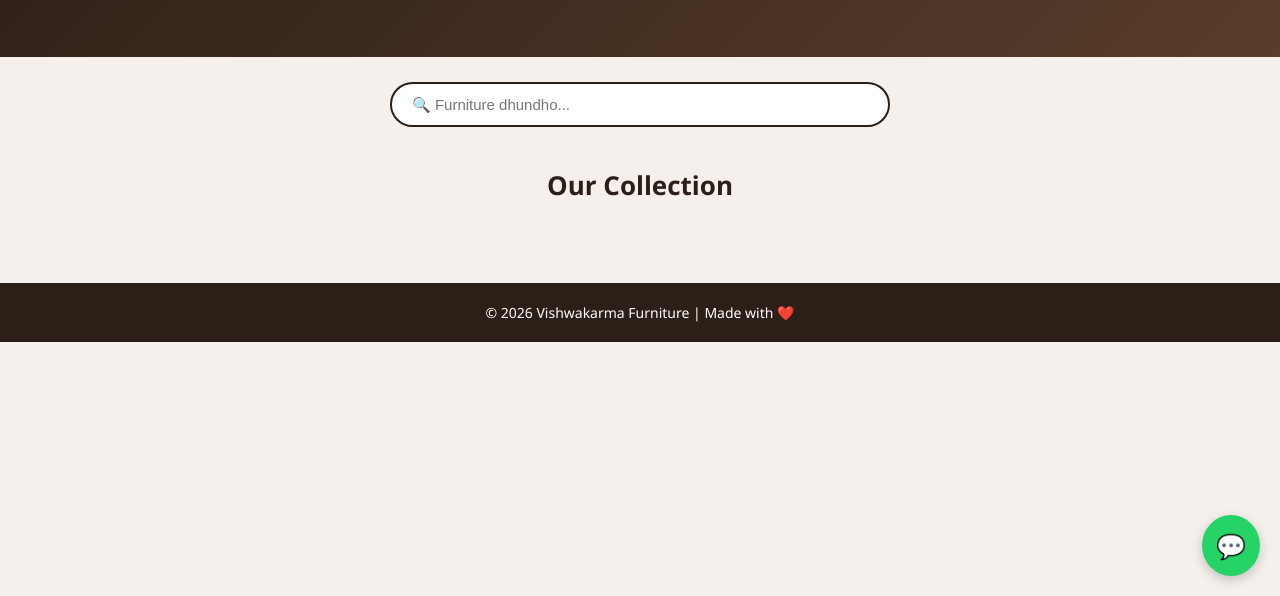
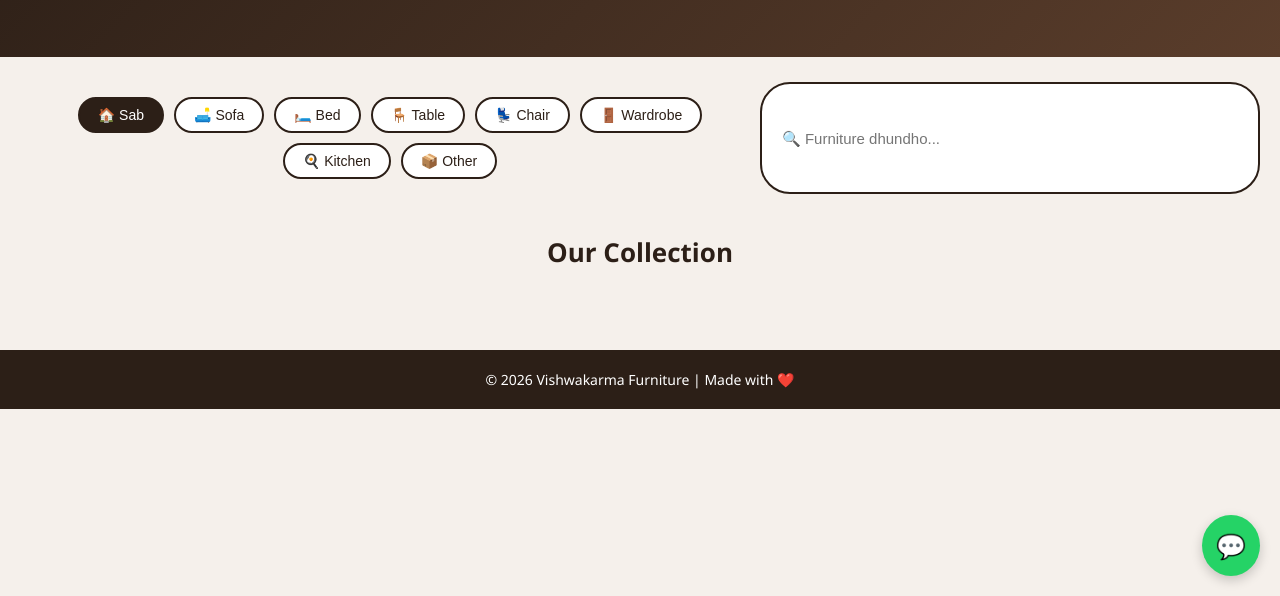
Before and after one commit to shivamvishvkarma62-svg/furniture-pro, a website: page public/index.html in a window 1280 px wide. Shown: the part 204-800 px from the top of the page. Drawn offline with Linux system fonts and the light colour scheme; no server answers.

Commit message:
added category filter

```diff
--- a/public/index.html
+++ b/public/index.html
@@ -176,6 +176,23 @@
                 gap: 15px;
             }
         }
+
+        .filter-btn {
+            background: white;
+            color: #2c1f17;
+            border: 2px solid #2c1f17;
+            padding: 8px 18px;
+            border-radius: 25px;
+            cursor: pointer;
+            font-size: 14px;
+            transition: 0.3s;
+        }
+
+        .filter-btn:hover,
+        .filter-btn.active {
+            background: #2c1f17;
+            color: white;
+        }
     </style>
 </head>
 
@@ -195,6 +212,16 @@
 
     <!-- SEARCH -->
     <div class="search-bar">
+        <div style="display:flex; justify-content:center; flex-wrap:wrap; gap:10px; padding:15px 20px;">
+            <button class="filter-btn active" onclick="filterCategory('all')">🏠 Sab</button>
+            <button class="filter-btn" onclick="filterCategory('Sofa')">🛋️ Sofa</button>
+            <button class="filter-btn" onclick="filterCategory('Bed')">🛏️ Bed</button>
+            <button class="filter-btn" onclick="filterCategory('Table')">🪑 Table</button>
+            <button class="filter-btn" onclick="filterCategory('Chair')">💺 Chair</button>
+            <button class="filter-btn" onclick="filterCategory('Wardrobe')">🚪 Wardrobe</button>
+            <button class="filter-btn" onclick="filterCategory('Kitchen')">🍳 Kitchen</button>
+            <button class="filter-btn" onclick="filterCategory('Other')">📦 Other</button>
+        </div>
         <input type="text" id="searchInput" placeholder="🔍 Furniture dhundho..." onkeyup="filterItems()">
     </div>
 
@@ -250,6 +277,34 @@
             );
             renderItems(filtered);
         }
+        let activeCategory = 'all';
+
+        function filterCategory(category) {
+            activeCategory = category;
+            document.querySelectorAll('.filter-btn').forEach(btn => {
+                btn.classList.remove('active');
+            });
+            event.target.classList.add('active');
+            let filtered = allItems;
+            if (category !== 'all') {
+                filtered = allItems.filter(item => item.category === category);
+            }
+            const query = document.getElementById('searchInput').value.toLowerCase();
+            if (query) {
+                filtered = filtered.filter(item => item.name.toLowerCase().includes(query));
+            }
+            renderItems(filtered);
+        }
+
+        function filterItems() {
+            const query = document.getElementById('searchInput').value.toLowerCase();
+            let filtered = allItems;
+            if (activeCategory !== 'all') {
+                filtered = filtered.filter(item => item.category === activeCategory);
+            }
+            filtered = filtered.filter(item => item.name.toLowerCase().includes(query));
+            renderItems(filtered);
+        }
     </script>
 
 </body>
--- a/server.js
+++ b/server.js
@@ -32,7 +32,8 @@ mongoose.connect('mongodb+srv://admin:furniture123@cluster0.wanfofg.mongodb.net/
 // ✅ SCHEMA
 const itemSchema = new mongoose.Schema({
     name: String,
-    image: String
+    image: String,
+    category: { type: String, default: 'Other' }
 });
 const Item = mongoose.model('Item', itemSchema);
 
@@ -75,7 +76,8 @@ app.post('/add', upload.single('image'), async(req, res) => {
 
     const newItem = new Item({
         name: req.body.name,
-        image: imagePath
+        image: imagePath,
+        category: req.body.category // ✅ ADD KIYA
     });
 
     await newItem.save();
```
Also changed, not shown: public/admin.html (+9 -0 lines).
